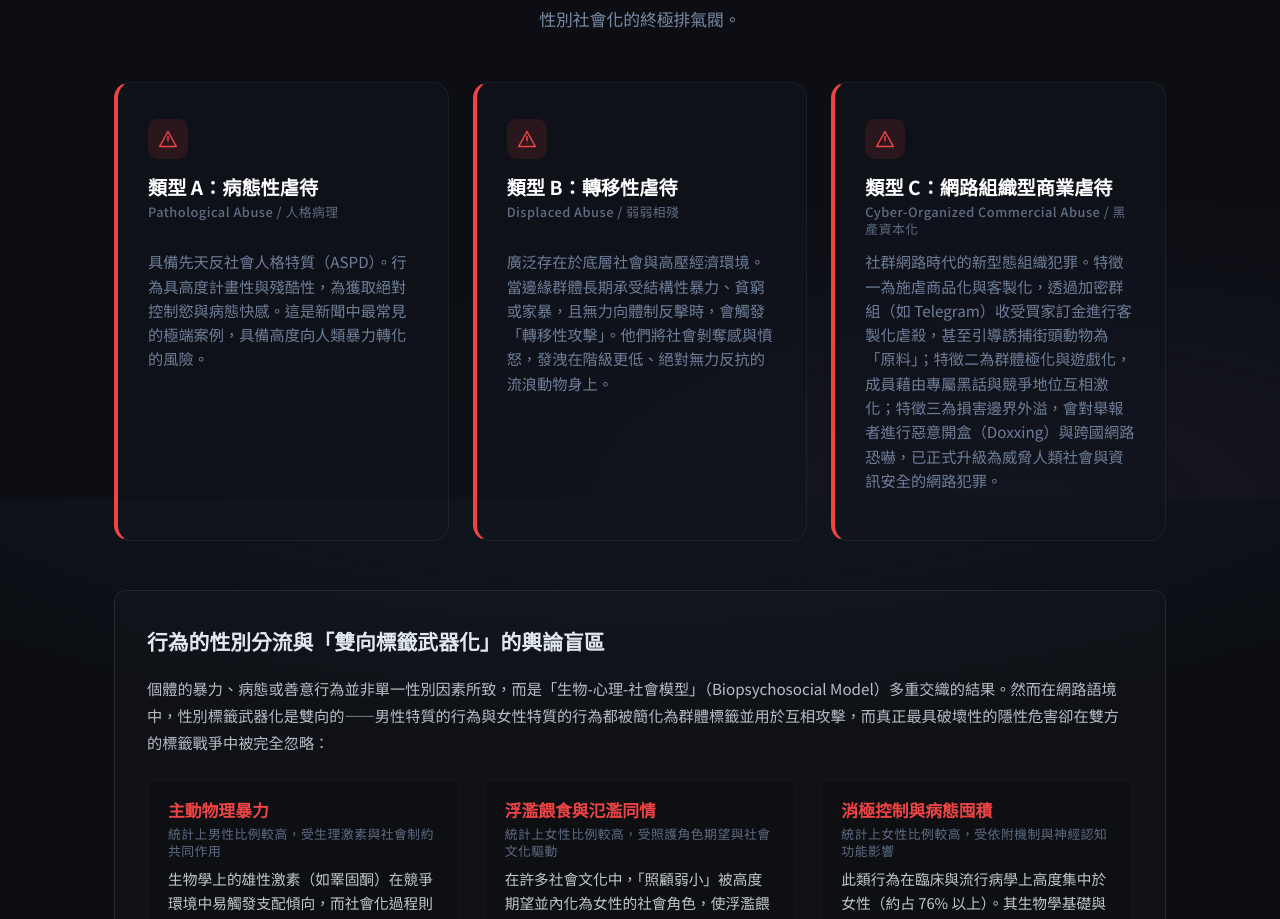
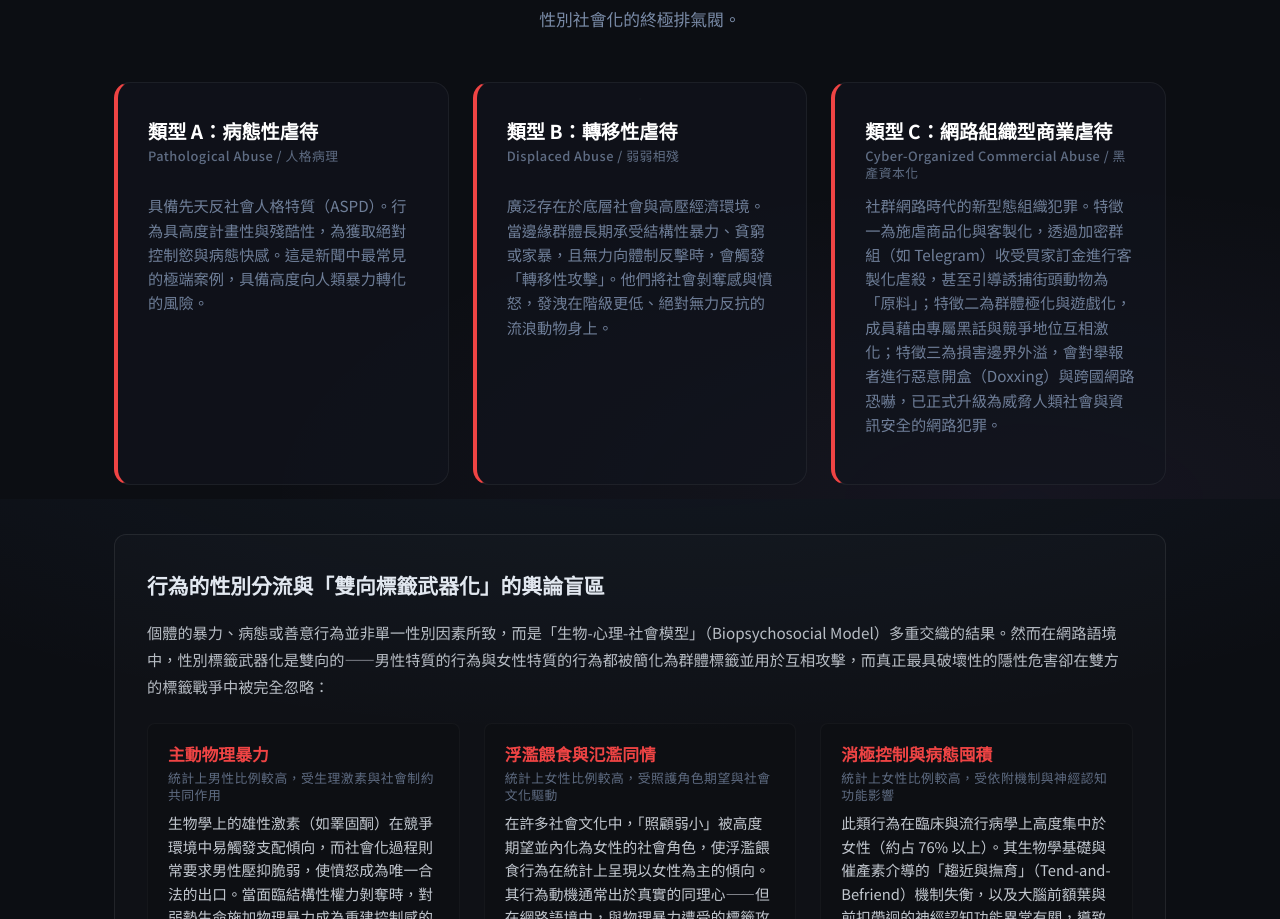
Before and after one commit to evanwu1014/stray-hazard-perception-gap, a React (Vite) app: page / in a window 1280 px wide. Shown: the part 8301-9220 px from the top of the page. Built offline with nearby package versions, Linux system fonts and the light colour scheme.

Commit message:
Revert "style: add red warning icon to the top of abuse typology cards in HazardIndex"
This reverts commit c2f6bc7202c281dd9189def732a4729cf916c6df.

```diff
--- a/src/pages/BehaviorDetail.css
+++ b/src/pages/BehaviorDetail.css
@@ -1522,18 +1522,6 @@
   flex-direction: column;
 }
 
-.abuse-icon {
-  width: 40px;
-  height: 40px;
-  border-radius: 10px;
-  display: inline-flex;
-  align-items: center;
-  justify-content: center;
-  background: rgba(239, 68, 68, 0.12);
-  color: var(--red, #ef4444);
-  margin-bottom: 16px;
-}
-
 @media(min-width: 901px) {
   .abuse-grid {
     grid-template-rows: auto auto;
--- a/src/pages/HazardIndex.jsx
+++ b/src/pages/HazardIndex.jsx
@@ -222,12 +222,7 @@ export default function HazardIndex() {
             <Reveal className="abuse-grid">
               {abuseSociology.typologies.map((type, idx) => (
                 <div key={idx} className="dim-card" style={{ position: "relative", borderLeft: "4px solid var(--red, #ef4444)" }}>
-                  <h4 className="abuse-card-title">
-                    <span className="abuse-icon">
-                      <TechIcon name="abuse" size={20} />
-                    </span>
-                    {formatTitle(type.title)}
-                  </h4>
+                  <h4 className="abuse-card-title">{formatTitle(type.title)}</h4>
                   <p className="desc" style={{ opacity: 0.9, lineHeight: 1.6, fontSize: "0.95rem" }}>{type.desc}</p>
                 </div>
               ))}
```
